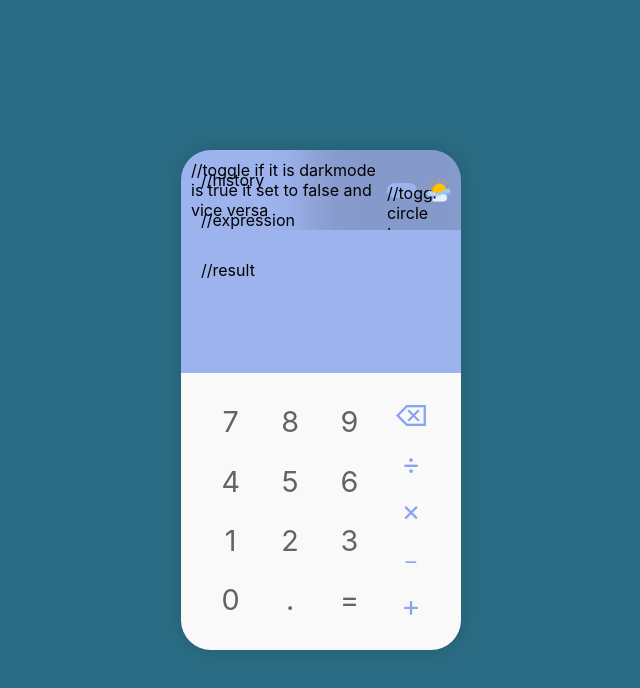
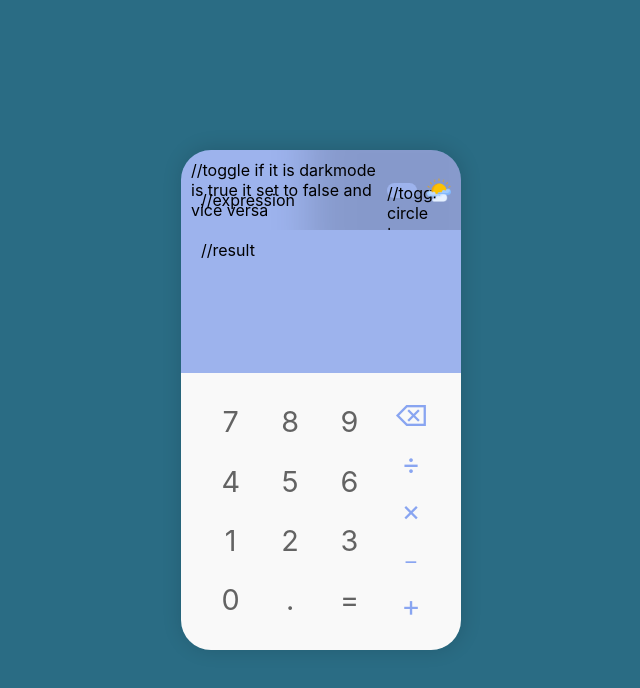
Before and after one commit to aryans47/react_calcultaor, a React (Create React App) app: page / in a window 1280 px wide. Shown: the top 688 px of the page, without its empty margins (319-959 px from the left). Built offline with nearby package versions, Linux system fonts and the light colour scheme.

Commit message:
Update Header.js

```diff
--- a/src/Components/Header/Header.js
+++ b/src/Components/Header/Header.js
@@ -15,8 +15,9 @@ function Header(props) {
   }, [props.expression]);
 
   return (
+
+    //history
     <div className="header custom-scroll">
-    //history
       <div className="header_history">
         {props.history &&
           props.history?.map((item) => (
@@ -24,11 +25,13 @@ function Header(props) {
           ))}
       </div>
       <br />
-        //expression
+
+    //expression
       <div ref={expressionRef} className="header_expression custom-scroll">
         <p>{props.expression}</p>
       </div>
-       //result
+
+        //result
       <p ref={resultRef} className="header_result">
         {props.result}
       </p>
```
